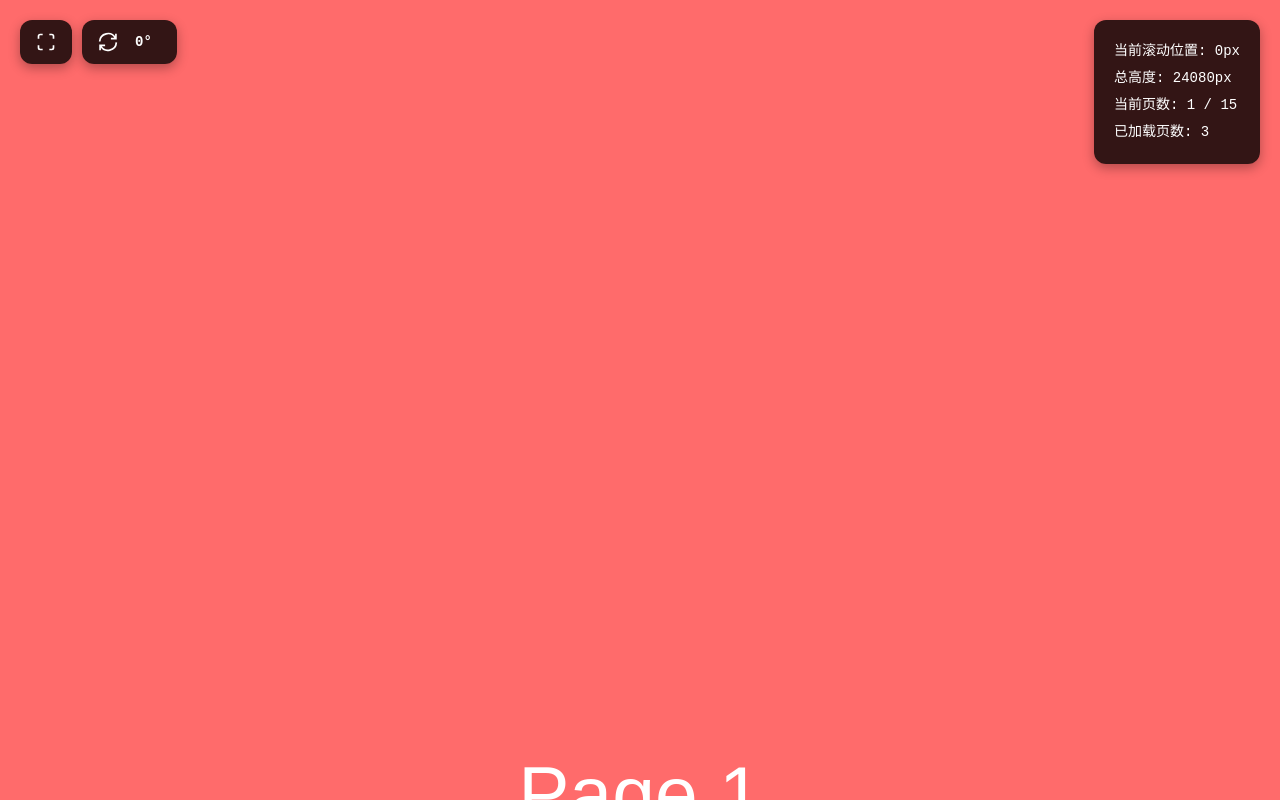
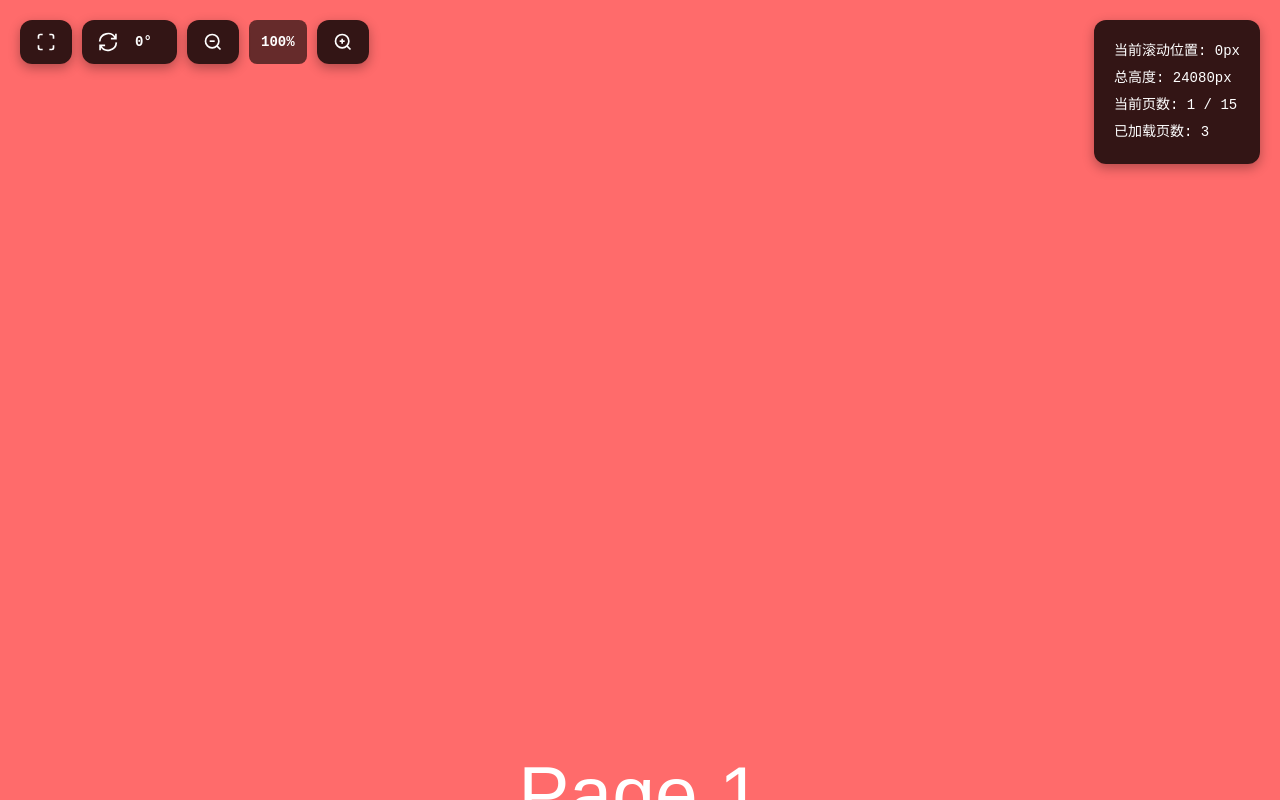
Before and after one commit to yepwaibin/swiper-demo, a Vue app: page / in a window 1280 px wide. Built offline with nearby package versions, Linux system fonts and the light colour scheme.

Commit message:
放大缩小功能

```diff
--- a/src/components/DocumentViewer.vue
+++ b/src/components/DocumentViewer.vue
@@ -62,11 +62,79 @@
         </svg>
         <span class="rotation-text">{{ rotationDegree }}°</span>
       </button>
+
+      <button
+        @click="zoomOut"
+        class="toolbar-btn"
+        :title="`缩小 (当前 ${(scale * 100).toFixed(0)}%)`"
+        :disabled="scale <= 0.5"
+      >
+        <svg
+          width="20"
+          height="20"
+          viewBox="0 0 24 24"
+          fill="none"
+          stroke="currentColor"
+          stroke-width="2"
+        >
+          <circle cx="11" cy="11" r="8" />
+          <path d="M21 21l-4.35-4.35" />
+          <line x1="8" y1="11" x2="14" y2="11" />
+        </svg>
+      </button>
+
+      <span class="zoom-display">{{ (scale * 100).toFixed(0) }}%</span>
+
+      <button
+        @click="zoomIn"
+        class="toolbar-btn"
+        :title="`放大 (当前 ${(scale * 100).toFixed(0)}%)`"
+        :disabled="scale >= 2.0"
+      >
+        <svg
+          width="20"
+          height="20"
+          viewBox="0 0 24 24"
+          fill="none"
+          stroke="currentColor"
+          stroke-width="2"
+        >
+          <circle cx="11" cy="11" r="8" />
+          <path d="M21 21l-4.35-4.35" />
+          <line x1="11" y1="8" x2="11" y2="14" />
+          <line x1="8" y1="11" x2="14" y2="11" />
+        </svg>
+      </button>
+
+      <button
+        @click="resetZoom"
+        class="toolbar-btn"
+        title="重置缩放 (100%)"
+        v-if="scale !== 1.0"
+      >
+        <svg
+          width="20"
+          height="20"
+          viewBox="0 0 24 24"
+          fill="none"
+          stroke="currentColor"
+          stroke-width="2"
+        >
+          <path d="M3 12a9 9 0 0 1 9-9 9.75 9.75 0 0 1 6.74 2.74L21 8" />
+          <path d="M21 3v5h-5" />
+          <path d="M21 12a9 9 0 0 1-9 9 9.75 9.75 0 0 1-6.74-2.74L3 16" />
+          <path d="M3 21v-5h5" />
+        </svg>
+      </button>
     </div>
 
     <!-- Swiper容器 -->
     <div class="swiper-container" ref="swiperContainer">
-      <div class="swiper-wrapper" ref="swiperWrapper">
+      <div
+        class="swiper-wrapper"
+        ref="swiperWrapper"
+        :style="{ transform: `scale(${scale})`, transformOrigin: 'top left' }"
+      >
         <div
           v-for="page in totalPages"
           :key="page"
@@ -123,6 +191,7 @@ export default {
       // 功能状态
       isFullscreen: false, // 是否全屏
       rotationDegree: 0, // 旋转角度 (0, 90, 180, 270)
+      scale: 1.0, // 缩放比例 (0.5 - 2.0, 即 50% - 200%)
 
       // Swiper 实例
       swiperInstance: null,
@@ -498,6 +567,59 @@ export default {
         this.swiperInstance.update();
       }
     },
+
+    // 放大（每次增加 10%）
+    zoomIn() {
+      if (this.scale < 2.0) {
+        const newScale = Math.min(2.0, this.scale + 0.1);
+        this.applyZoom(newScale);
+      }
+    },
+
+    // 缩小（每次减少 10%）
+    zoomOut() {
+      if (this.scale > 0.5) {
+        const newScale = Math.max(0.5, this.scale - 0.1);
+        this.applyZoom(newScale);
+      }
+    },
+
+    // 重置缩放（恢复到 100%）
+    resetZoom() {
+      this.applyZoom(1.0);
+    },
+
+    // 应用缩放并调整滚动位置（保持视口中心点不变）
+    applyZoom(newScale) {
+      const container = this.$refs.swiperContainer;
+      if (!container) return;
+
+      const oldScale = this.scale;
+
+      // 获取当前滚动位置和视口信息
+      const scrollTop = container.scrollTop;
+      const clientHeight = container.clientHeight;
+
+      // 计算视口中心点在缩放前的位置
+      const viewportCenter = scrollTop + clientHeight / 2;
+
+      // 应用新的缩放
+      this.scale = newScale;
+
+      // 等待 DOM 更新后调整滚动位置
+      this.$nextTick(() => {
+        // 计算缩放比例变化
+        const scaleRatio = newScale / oldScale;
+
+        // 计算新的滚动位置（保持视口中心点不变）
+        const newScrollTop = viewportCenter * scaleRatio - clientHeight / 2;
+
+        // 应用新的滚动位置
+        container.scrollTop = Math.max(0, newScrollTop);
+
+        console.log(`🔍 缩放到: ${(this.scale * 100).toFixed(0)}%`);
+      });
+    },
   },
 };
 </script>
@@ -589,6 +711,33 @@ export default {
   text-align: center;
 }
 
+/* 缩放显示 */
+.zoom-display {
+  display: inline-flex;
+  align-items: center;
+  padding: 0 12px;
+  color: white;
+  font-family: "Courier New", monospace;
+  font-weight: bold;
+  font-size: 14px;
+  background: rgba(0, 0, 0, 0.6);
+  border-radius: 8px;
+  min-width: 50px;
+  justify-content: center;
+}
+
+/* 禁用状态的按钮 */
+.toolbar-btn:disabled {
+  opacity: 0.4;
+  cursor: not-allowed;
+  pointer-events: none;
+}
+
+.toolbar-btn:disabled:hover {
+  transform: none;
+  box-shadow: 0 4px 12px rgba(0, 0, 0, 0.3);
+}
+
 .swiper-container {
   width: 100%;
   height: 100vh;
@@ -598,6 +747,8 @@ export default {
 .swiper-wrapper {
   display: flex;
   flex-direction: column;
+  /* 移除 transition，避免缩放时的视觉跳动 */
+  /* transition: transform 0.3s ease; */
 }
 
 .swiper-slide {
```
